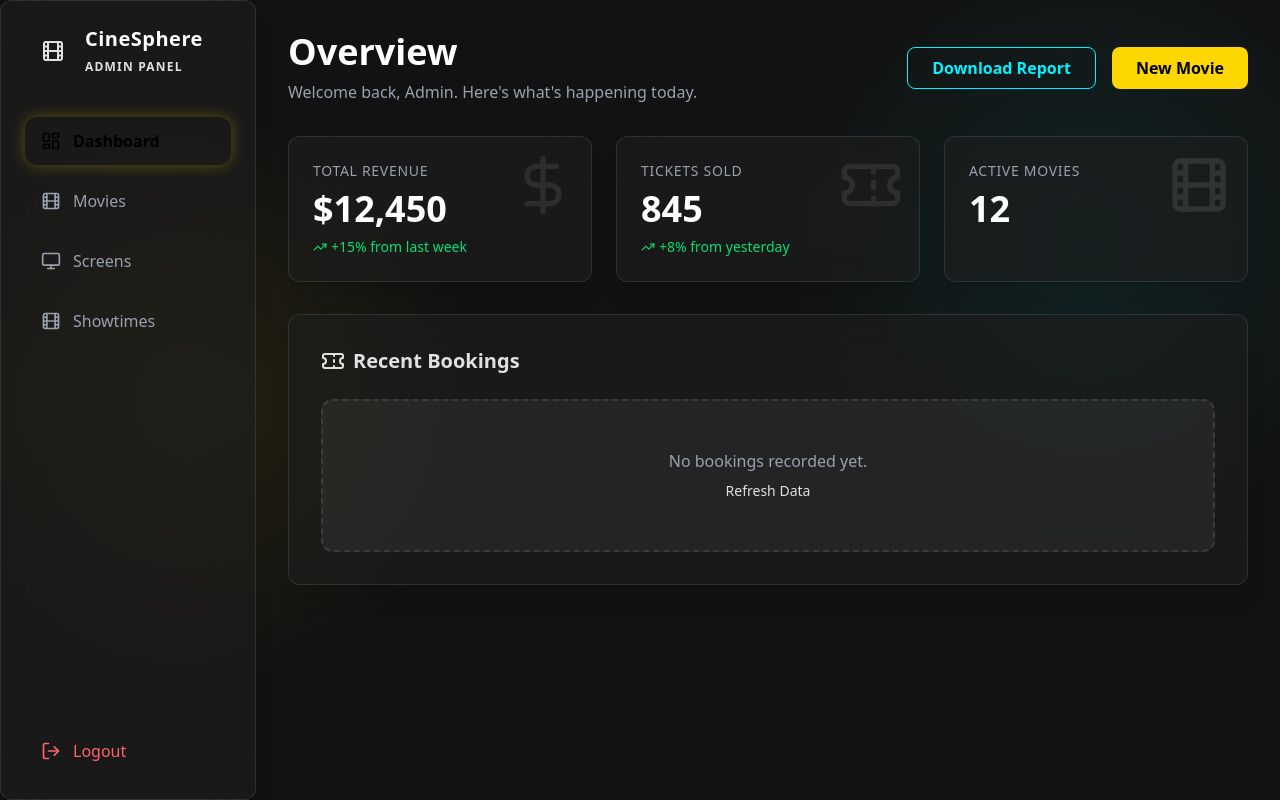
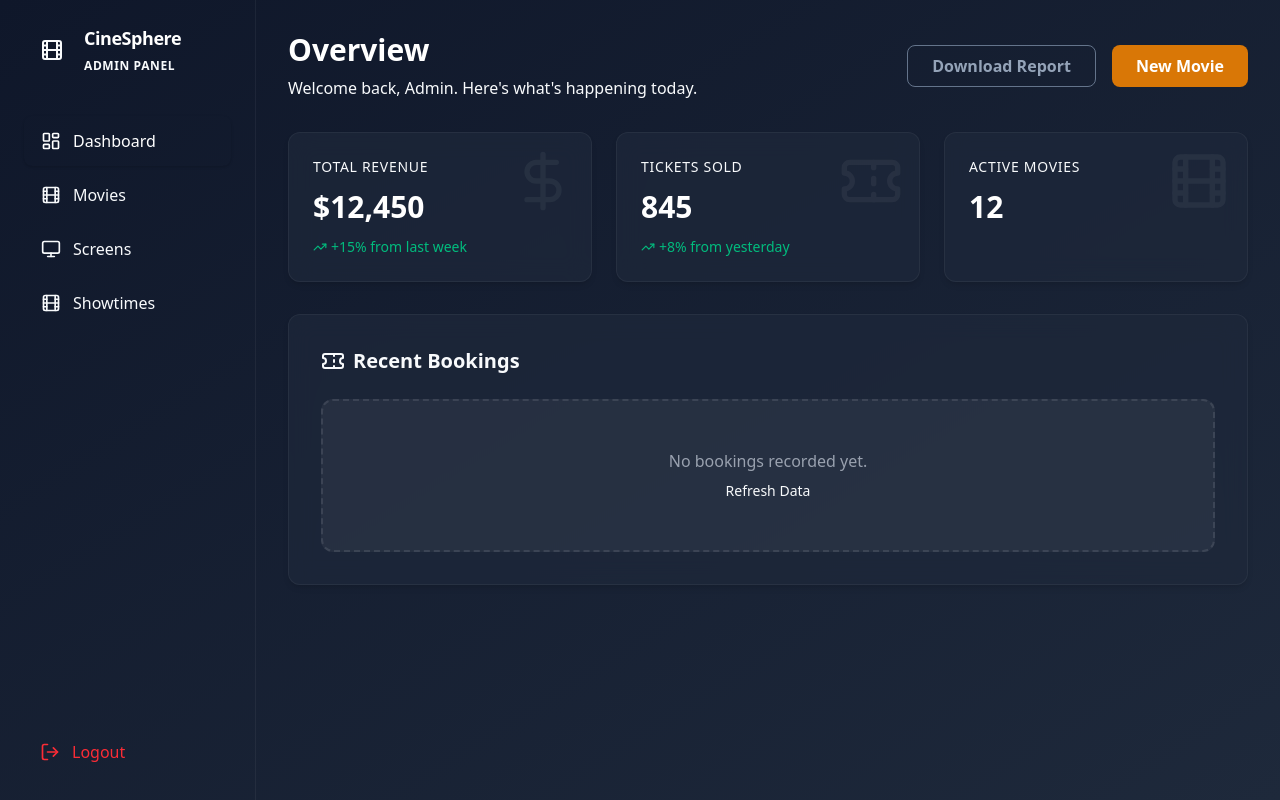
Before and after one commit to pawara-mmns/movie-booking-app, a React app in the folder frontend/: page /admin in a window 1280 px wide. Built offline with nearby package versions, Linux system fonts and the light colour scheme; sample sign-in values are in the browser's storage; the HTML template or start-up script is replaced by a standard one.

Commit message:
feat(ui): overhaul admin theme and fix tailwind v4 config

```diff
--- a/frontend/postcss.config.js
+++ b/frontend/postcss.config.js
@@ -1,6 +1,5 @@
 export default {
     plugins: {
-        '@tailwindcss/postcss': {},
-        autoprefixer: {},
+        "@tailwindcss/postcss": {},
     },
 }
--- a/frontend/src/components/AdminSidebar.jsx
+++ b/frontend/src/components/AdminSidebar.jsx
@@ -9,10 +9,10 @@ const SidebarItem = ({ to, icon: Icon, label }) => {
     const isActive = location.pathname === to;
     return (
         <Link to={to} className={clsx(
-            "flex items-center gap-3 px-4 py-3 rounded-xl transition-all duration-300",
+            "flex items-center gap-3 px-4 py-3 rounded-lg transition-all duration-200 border border-transparent",
             isActive
-                ? "bg-primary text-black font-bold shadow-[0_0_15px_rgba(255,215,0,0.3)]"
-                : "text-gray-400 hover:bg-white/5 hover:text-white"
+                ? "bg-surfaceHighlight text-white font-medium border-primary/20 shadow-sm"
+                : "text-textMuted hover:bg-surfaceHighlight/50 hover:text-white"
         )}>
             <Icon size={20} />
             <span>{label}</span>
@@ -24,27 +24,27 @@ const AdminSidebar = () => {
     const { logout } = useAuth();
 
     return (
-        <div className="w-64 glass-panel border-r-0 rounded-none h-screen flex flex-col p-6 sticky top-0">
+        <div className="w-64 bg-surface border-r border-white/5 h-screen flex flex-col p-6 sticky top-0">
             <div className="flex items-center gap-3 px-2 mb-10">
-                <div className="p-2 bg-primary/20 rounded-lg">
+                <div className="p-2 bg-primary/10 rounded-lg">
                     <Film className="text-primary w-6 h-6" />
                 </div>
                 <div>
-                    <h1 className="text-xl font-bold text-white tracking-wide">CineSphere</h1>
-                    <span className="text-xs font-semibold text-secondary tracking-widest uppercase">Admin Panel</span>
+                    <h1 className="text-lg font-bold text-white tracking-tight">CineSphere</h1>
+                    <span className="text-xs font-semibold text-textMuted tracking-wider uppercase">Admin Panel</span>
                 </div>
             </div>
 
-            <nav className="flex-1 space-y-3">
+            <nav className="flex-1 space-y-1">
                 <SidebarItem to="/admin" icon={LayoutDashboard} label="Dashboard" />
                 <SidebarItem to="/admin/movies" icon={Film} label="Movies" />
                 <SidebarItem to="/admin/screens" icon={Monitor} label="Screens" />
                 <SidebarItem to="/admin/showtimes" icon={Film} label="Showtimes" />
             </nav>
 
-            <button onClick={logout} className="flex items-center gap-3 px-4 py-3 text-red-400 hover:bg-red-500/10 hover:text-red-300 rounded-lg transition-all duration-300 mt-auto group">
+            <button onClick={logout} className="flex items-center gap-3 px-4 py-3 text-red-500 hover:bg-red-500/5 hover:text-red-400 rounded-lg transition-all duration-200 mt-auto group">
                 <LogOut size={20} className="group-hover:-translate-x-1 transition-transform" />
-                <span>Logout</span>
+                <span className="font-medium">Logout</span>
             </button>
         </div>
     );
--- a/frontend/src/index.css
+++ b/frontend/src/index.css
@@ -2,12 +2,12 @@
 
 @layer base {
     body {
-        @apply bg-[#121212] antialiased;
-        color: #E0E0E0;
-        background-image:
-            radial-gradient(circle at 15% 50%, rgba(255, 215, 0, 0.08), transparent 25%),
-            radial-gradient(circle at 85% 30%, rgba(0, 243, 255, 0.08), transparent 25%);
-        background-attachment: fixed;
+        background-color: #0F172A;
+        background-image: linear-gradient(to bottom right, #0F172A, #1E293B);
+        color: #F8FAFC;
+        -webkit-font-smoothing: antialiased;
+        -moz-osx-font-smoothing: grayscale;
+        min-height: 100vh;
     }
 
     /* Custom Scrollbar */
@@ -31,10 +31,11 @@
 
 @layer utilities {
     .glass-panel {
-        background-color: rgba(30, 30, 30, 0.6);
-        backdrop-filter: blur(24px);
-        border: 1px solid rgba(255, 255, 255, 0.1);
-        box-shadow: 0 20px 25px -5px rgba(0, 0, 0, 0.1), 0 8px 10px -6px rgba(0, 0, 0, 0.1);
+        background-color: rgba(30, 41, 59, 0.7);
+        /* Slate 800 with opacity */
+        backdrop-filter: blur(12px);
+        border: 1px solid rgba(255, 255, 255, 0.05);
+        box-shadow: 0 4px 6px -1px rgba(0, 0, 0, 0.1), 0 2px 4px -1px rgba(0, 0, 0, 0.06);
         border-radius: 0.75rem;
     }
 
@@ -42,22 +43,22 @@
         background-clip: text;
         -webkit-background-clip: text;
         color: transparent;
-        background-image: linear-gradient(to right, #FFD700, #00F3FF);
+        background-image: linear-gradient(to right, #D97706, #F59E0B);
     }
 }
 
 .btn-primary {
-    background-color: #FFD700;
-    color: black;
-    font-weight: 700;
+    background-color: #D97706;
+    color: white;
+    font-weight: 600;
     padding: 0.5rem 1.5rem;
     border-radius: 0.5rem;
-    transition: all 300ms;
+    transition: all 200ms;
 }
 
 .btn-primary:hover {
-    background-color: #FACC15;
-    box-shadow: 0 0 20px rgba(255, 215, 0, 0.3);
+    background-color: #B45309;
+    box-shadow: 0 4px 6px -1px rgba(0, 0, 0, 0.1);
 }
 
 .btn-primary:active {
@@ -70,18 +71,20 @@
 }
 
 .btn-secondary {
-    border: 1px solid #00F3FF;
-    color: #00F3FF;
-    font-weight: 700;
+    border: 1px solid #64748B;
+    color: #94A3B8;
+    font-weight: 600;
     padding: 0.5rem 1.5rem;
     border-radius: 0.5rem;
-    transition: all 300ms;
+    transition: all 200ms;
     box-shadow: none;
+    background-color: transparent;
 }
 
 .btn-secondary:hover {
-    background-color: rgba(0, 243, 255, 0.1);
-    box-shadow: 0 0 20px rgba(0, 243, 255, 0.2);
+    border-color: #F8FAFC;
+    color: #F8FAFC;
+    background-color: rgba(255, 255, 255, 0.05);
 }
 
 .btn-secondary:active {
@@ -104,6 +107,6 @@
 
 .input-field:focus {
     outline: none;
-    border-color: rgba(255, 215, 0, 0.5);
-    box-shadow: 0 0 0 1px rgba(255, 215, 0, 0.5);
+    border-color: #D97706;
+    box-shadow: 0 0 0 1px #D97706;
 }
--- a/frontend/src/pages/AdminDashboard.jsx
+++ b/frontend/src/pages/AdminDashboard.jsx
@@ -2,15 +2,15 @@ import { DollarSign, Ticket, Film, TrendingUp } from 'lucide-react';
 import AdminSidebar from '../components/AdminSidebar';
 
 const StatCard = ({ title, value, change, icon: Icon, colorClass }) => (
-    <div className="glass-panel p-6 hover:bg-white/5 transition-colors group relative overflow-hidden">
-        <div className={`absolute top-0 right-0 p-4 opacity-10 group-hover:opacity-20 transition-opacity ${colorClass}`}>
+    <div className="glass-panel p-6 hover:bg-surfaceHighlight/30 transition-colors group relative overflow-hidden">
+        <div className={`absolute top-0 right-0 p-4 opacity-5 group-hover:opacity-10 transition-opacity ${colorClass}`}>
             <Icon size={64} />
         </div>
         <div className="relative z-10">
-            <h3 className="text-gray-400 text-sm font-medium uppercase tracking-wider">{title}</h3>
-            <p className="text-4xl font-bold text-white mt-2">{value}</p>
+            <h3 className="text-textMuted text-sm font-medium uppercase tracking-wider">{title}</h3>
+            <p className="text-3xl font-bold text-white mt-3">{value}</p>
             {change && (
-                <div className="flex items-center gap-1 mt-2 text-sm font-medium text-green-400">
+                <div className="flex items-center gap-1 mt-3 text-sm font-medium text-emerald-500">
                     <TrendingUp size={14} />
                     <span>{change}</span>
                 </div>
@@ -21,13 +21,13 @@ const StatCard = ({ title, value, change, icon: Icon, colorClass }) => (
 
 const AdminDashboard = () => {
     return (
-        <div className="flex min-h-screen">
+        <div className="flex min-h-screen bg-background">
             <AdminSidebar />
             <div className="flex-1 p-8 overflow-y-auto">
                 <header className="flex justify-between items-center mb-8">
                     <div>
-                        <h1 className="text-4xl font-bold text-white mb-2">Overview</h1>
-                        <p className="text-gray-400">Welcome back, Admin. Here's what's happening today.</p>
+                        <h1 className="text-3xl font-bold text-white mb-2">Overview</h1>
+                        <p className="text-textMuted">Welcome back, Admin. Here's what's happening today.</p>
                     </div>
                     <div className="flex gap-4">
                         <button className="btn-secondary">Download Report</button>
--- a/frontend/tailwind.config.js
+++ b/frontend/tailwind.config.js
@@ -7,12 +7,14 @@ export default {
     theme: {
         extend: {
             colors: {
-                background: "#121212", // Deep Charcoal
-                surface: "#1E1E1E",    // Slightly lighter for cards
-                primary: "#FFD700",    // Gold
-                secondary: "#00F3FF",  // Neon Blue
-                accent: "#E50914",     // Cinematic Red
-                text: "#E0E0E0",       // Soft White
+                background: "#0F172A", // Slate 900
+                surface: "#1E293B",    // Slate 800
+                surfaceHighlight: "#334155", // Slate 700
+                primary: "#D97706",    // Amber 600 (Professional Gold/Bronze)
+                secondary: "#64748B",  // Slate 500
+                accent: "#EF4444",     // Red 500
+                text: "#F8FAFC",       // Slate 50
+                textMuted: "#94A3B8",  // Slate 400
             },
             fontFamily: {
                 sans: ['Inter', 'sans-serif'],
```
